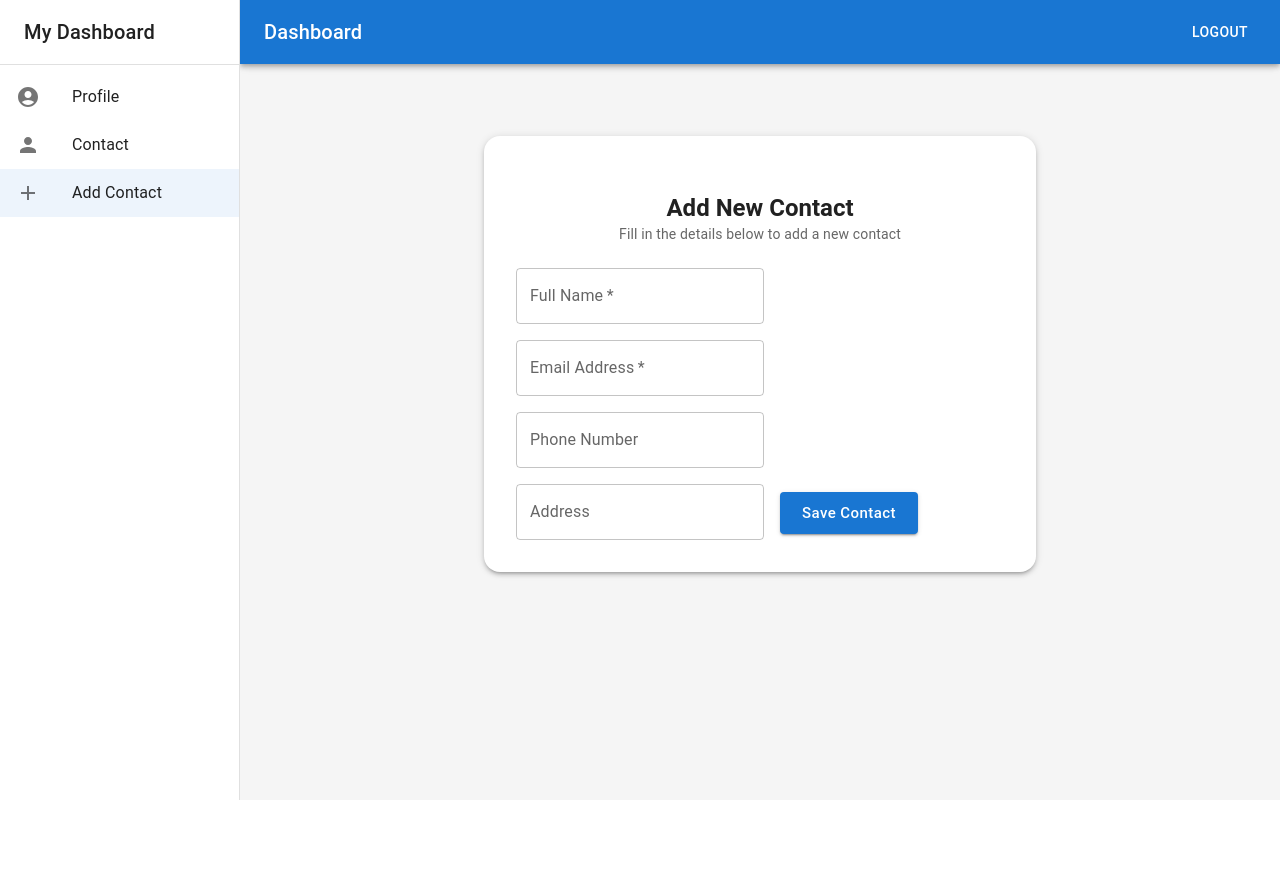
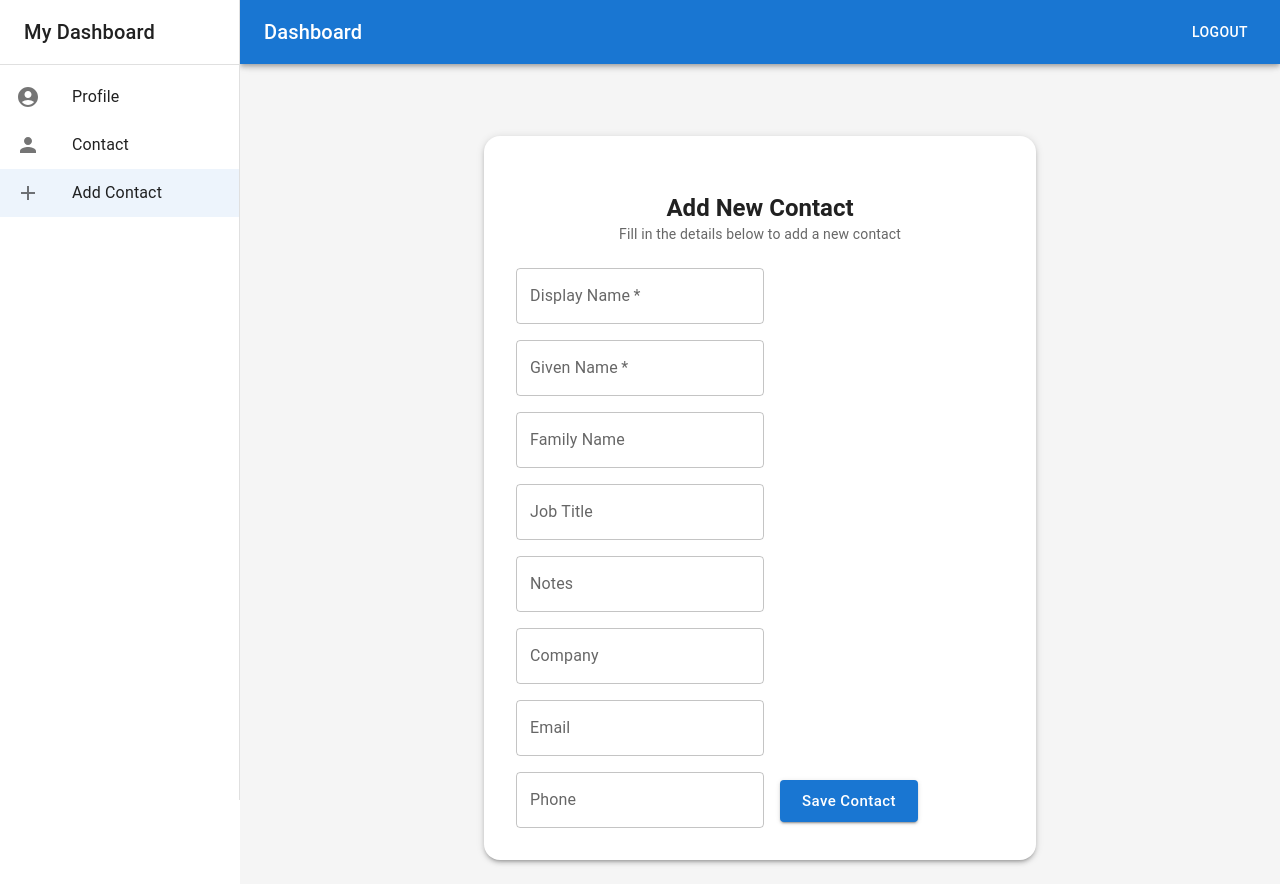
Before and after one commit to karansongara99/Placement-AddressBook-Fronted, a React (Create React App) app: page /addcontact in a window 1280 px wide. Before the commit the page ends 800 px from the top, so only its background shows below. Built offline with nearby package versions, Linux system fonts and the light colour scheme; sample sign-in values are in the browser's storage; some icons are missing.

Commit message:
Add Form Design And LOS Line

```diff
--- a/src/context/ProtectedRoute.js
+++ b/src/context/ProtectedRoute.js
@@ -1,8 +1,6 @@
-import { useEffect } from 'react'
 import { Navigate, Outlet } from 'react-router-dom'
 
 function ProtectedRoute ({children}) {
-  // console.log("hii")
   const token = localStorage.getItem('token')
 
   return token ? <Outlet/>:<Navigate to={"/login"}/>
--- a/src/pages/Contact/AddContact.js
+++ b/src/pages/Contact/AddContact.js
@@ -19,10 +19,14 @@ const FormContainer = styled(Paper)(({ theme }) => ({
 
 const AddContact = () => {
   const [formData, setFormData] = useState({
-    name: "",
-    email: "",
-    phone: "",
-    address: "",
+    display_name: "",
+    given_name: "",
+    family_name: "",
+    job_title: "",
+    notes: "",
+    company: [],
+    email: [],
+    phones: [],
   });
 
   const handleChange = (e) => {
@@ -52,22 +56,73 @@ const AddContact = () => {
           <Grid container spacing={2}>
             <Grid item xs={12}>
               <TextField
-                label="Full Name"
-                name="name"
+                label="Display Name"
+                name="display_name"
                 fullWidth
                 required
-                value={formData.name}
+                value={formData.display_name}
                 onChange={handleChange}
               />
             </Grid>
 
             <Grid item xs={12}>
               <TextField
-                label="Email Address"
+                label="Given Name"
+                name="given_name"
+                type="text"
+                fullWidth
+                required
+                value={formData.given_name}
+                onChange={handleChange}
+              />
+            </Grid>
+
+            <Grid item xs={12}>
+              <TextField
+                label="Family Name"
+                name="family_name"
+                type="text"
+                fullWidth
+                value={formData.family_name}
+                onChange={handleChange}
+              />
+            </Grid>
+
+            <Grid item xs={12}>
+              <TextField
+                label="Job Title"
+                name="job_title"
+                type="text"
+                value={formData.job_title}
+                onChange={handleChange}
+              />
+            </Grid>
+
+            <Grid item xs={12}>
+              <TextField
+                label="Notes"
+                name="notes"
+                type="text"
+                value={formData.notes}
+                onChange={handleChange}
+              />
+            </Grid>
+
+            <Grid item xs={12}>
+              <TextField
+                label="Company"
+                name="company"
+                type="text"
+                value={formData.company}
+                onChange={handleChange}
+              />
+            </Grid>
+
+            <Grid item xs={12}>
+              <TextField
+                label="Email"
                 name="email"
                 type="email"
-                fullWidth
-                required
                 value={formData.email}
                 onChange={handleChange}
               />
@@ -75,21 +130,10 @@ const AddContact = () => {
 
             <Grid item xs={12}>
               <TextField
-                label="Phone Number"
+                label="Phone"
                 name="phone"
                 type="tel"
-                fullWidth
                 value={formData.phone}
-                onChange={handleChange}
-              />
-            </Grid>
-
-            <Grid item xs={12}>
-              <TextField
-                label="Address"
-                name="address"
-               type="text"
-                value={formData.address}
                 onChange={handleChange}
               />
             </Grid>
--- a/src/pages/Contact/ContactList.js
+++ b/src/pages/Contact/ContactList.js
@@ -59,6 +59,7 @@ function ContactList() {
       width: 130,
       sortable: false,
       renderCell: (params) => (
+        <>
         <Button
           variant="contained"
           color="error"
@@ -67,6 +68,14 @@ function ContactList() {
         >
           Delete
         </Button>
+        <Button
+          variant="contained"
+          color="error"
+          size="small"
+        >
+          Edit
+        </Button>
+        </>
       ),
     },
   ];
```
